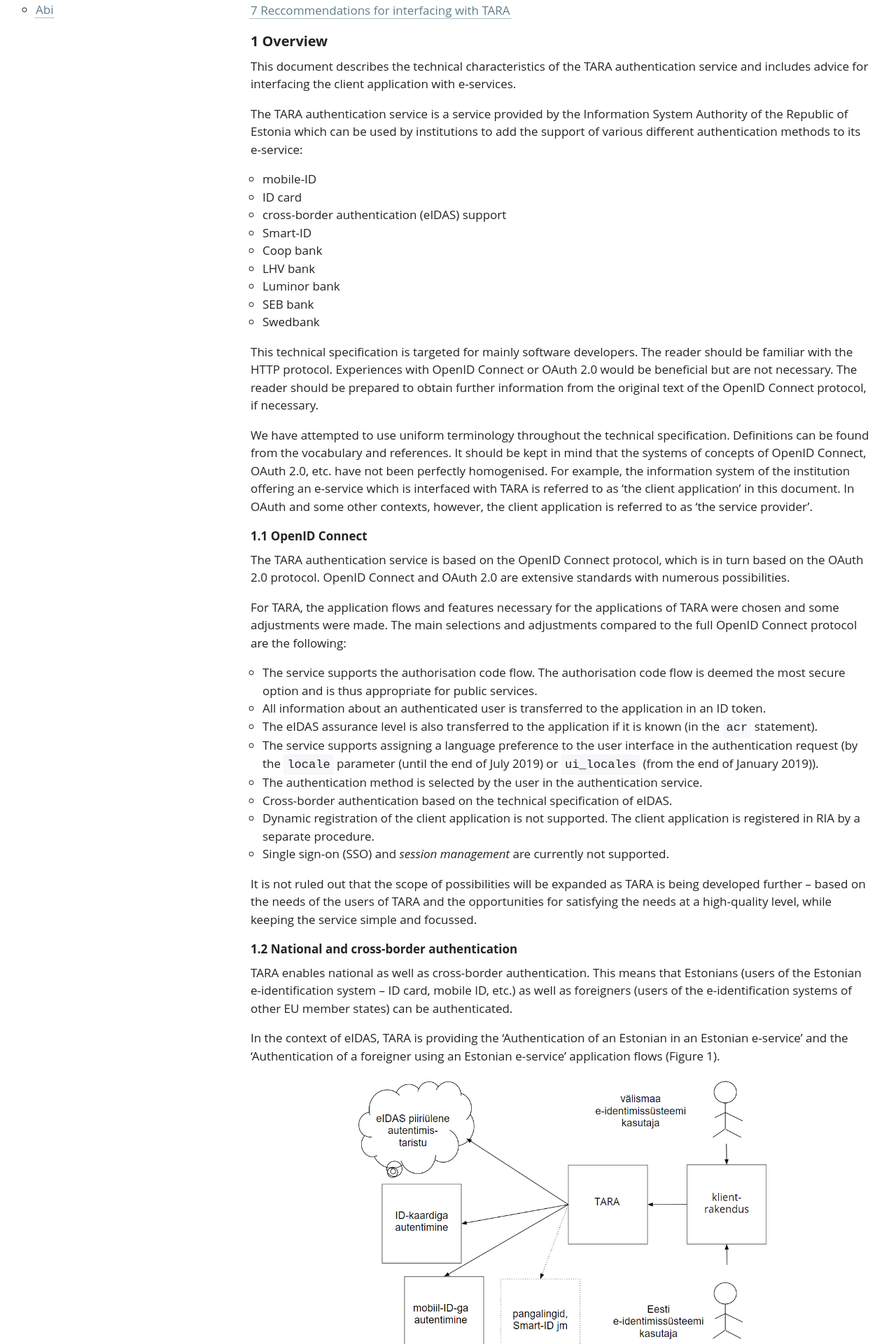
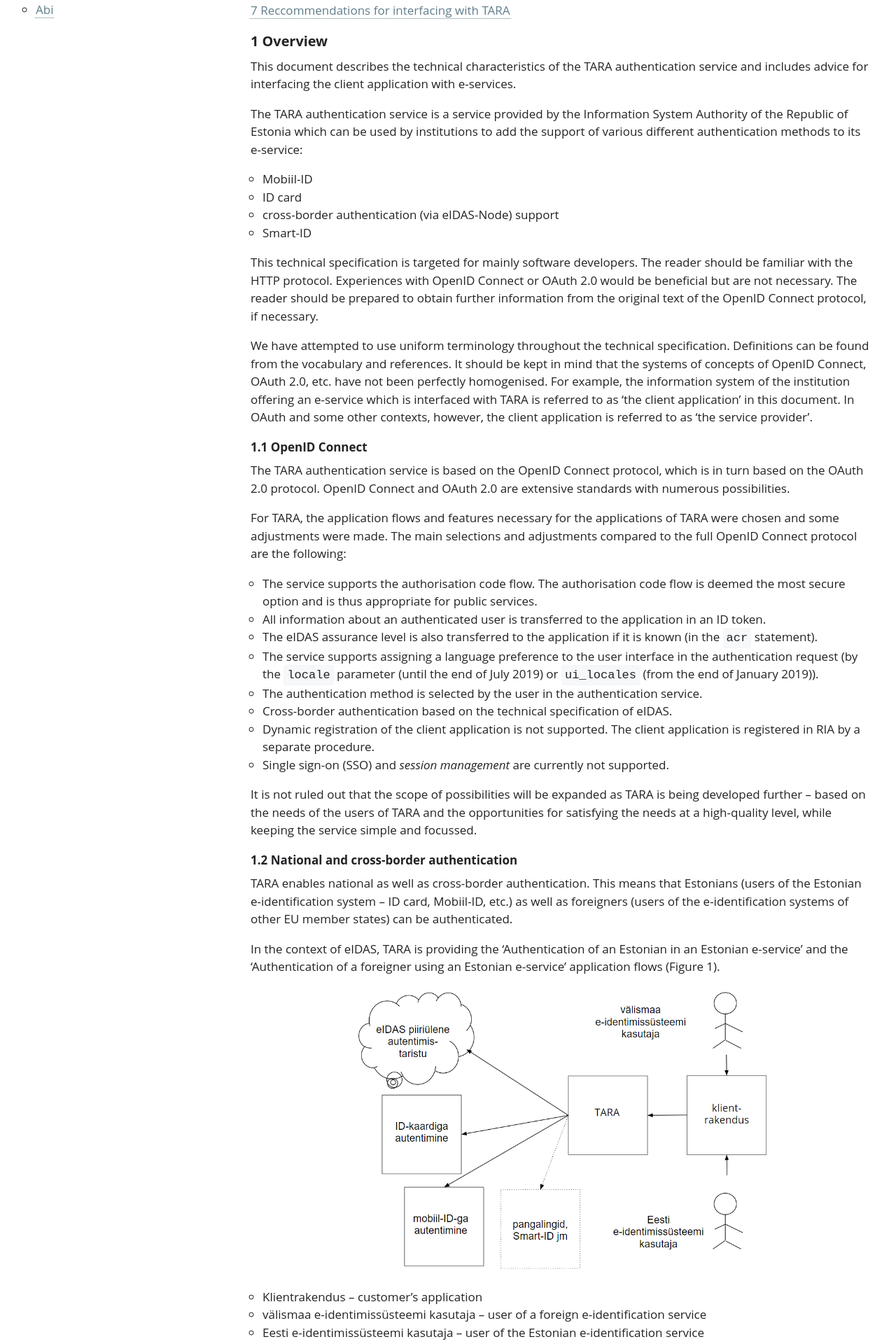
Before and after one commit to e-gov/TARA-Doku, a Jekyll site: the page built from TechnicalSpecification.md, in a window 1280 px wide. Shown: the part 757-2677 px from the top of the page at 70% size. Built offline with Jekyll 4.4.1, drawn with Linux system fonts in a browser that asks for light colours; our own code applies the rules of GitHub Pages for plain Markdown files; some of the changed text lies outside the part shown.

Commit message:
Update TechnicalSpecification.md

```diff
--- a/TechnicalSpecification.md
+++ b/TechnicalSpecification.md
@@ -16,15 +16,10 @@ This document describes the technical characteristics of the TARA authentication
 
 The TARA authentication service is a service provided by the Information System Authority of the Republic of Estonia which can be used by institutions to add the support of various different authentication methods to its e-service:
 
-- mobile-ID
+- Mobiil-ID
 - ID card
-- cross-border authentication (eIDAS) support
+- cross-border authentication (via eIDAS-Node) support
 - Smart-ID
-- Coop bank
-- LHV bank
-- Luminor bank
-- SEB bank
-- Swedbank
 
 This technical specification is targeted for mainly software developers. The reader should be familiar with the HTTP protocol. Experiences with OpenID Connect or OAuth 2.0 would be beneficial but are not necessary. The reader should be prepared to obtain further information from the original text of the OpenID Connect protocol, if necessary.
 
@@ -49,7 +44,7 @@ It is not ruled out that the scope of possibilities will be expanded as TARA is
 
 ### 1.2 National and cross-border authentication
 
-TARA enables national as well as cross-border authentication. This means that Estonians (users of the Estonian e-identification system – ID card, mobile ID, etc.) as well as foreigners (users of the e-identification systems of other EU member states) can be authenticated.
+TARA enables national as well as cross-border authentication. This means that Estonians (users of the Estonian e-identification system – ID card, Mobiil-ID, etc.) as well as foreigners (users of the e-identification systems of other EU member states) can be authenticated.
 
 In the context of eIDAS, TARA is providing the ‘Authentication of an Estonian in an Estonian e-service’ and the ‘Authentication of a foreigner using an Estonian e-service’ application flows (Figure 1).
 
@@ -58,10 +53,11 @@ In the context of eIDAS, TARA is providing the ‘Authentication of an Estonian
 - Klientrakendus – customer’s application
 - välismaa e-identimissüsteemi kasutaja – user of a foreign e-identification service
 - Eesti e-identimissüsteemi kasutaja – user of the Estonian e-identification service
-- eIDAS piiriülene autentimine – eIDAS cross-border authentication
+- eIDAS piiriülene autentimine – eIDAS-Node cross-border authentication
 - ID-kaardiga autentimine – authentication by ID card
-- Mobiil-ID-ga autentimine – authentication by mobile ID
+- Mobiil-ID-ga autentimine – authentication by Mobiil-ID
 - Pangalingid, Smart-ID jm – Bank links, Smart-ID, etc.
+
 #### Figure 1. National and cross-border authentication
 
 ## 2 Authentication process from the user’s perspective
@@ -78,9 +74,9 @@ In the context of eIDAS, TARA is providing the ‘Authentication of an Estonian
 
 3 The authentication method selection screen is displayed to the user. Here, the user can:
 
-- choose authentication by mobile ID (step 4)
+- choose authentication by Mobiil-ID (step 4)
 -	choose authentication by ID card (step 5)
--	choose cross-border (eIDAS-) authentication (step 6)
+-	choose cross-border (eIDAS-Node) authentication (step 6)
   - incl. the country the eID of which they use (select the correct ‘flag’)
 -	choose authentication by bank link (step 7)
 -	choose authentication by smart ID (step 8)
```
